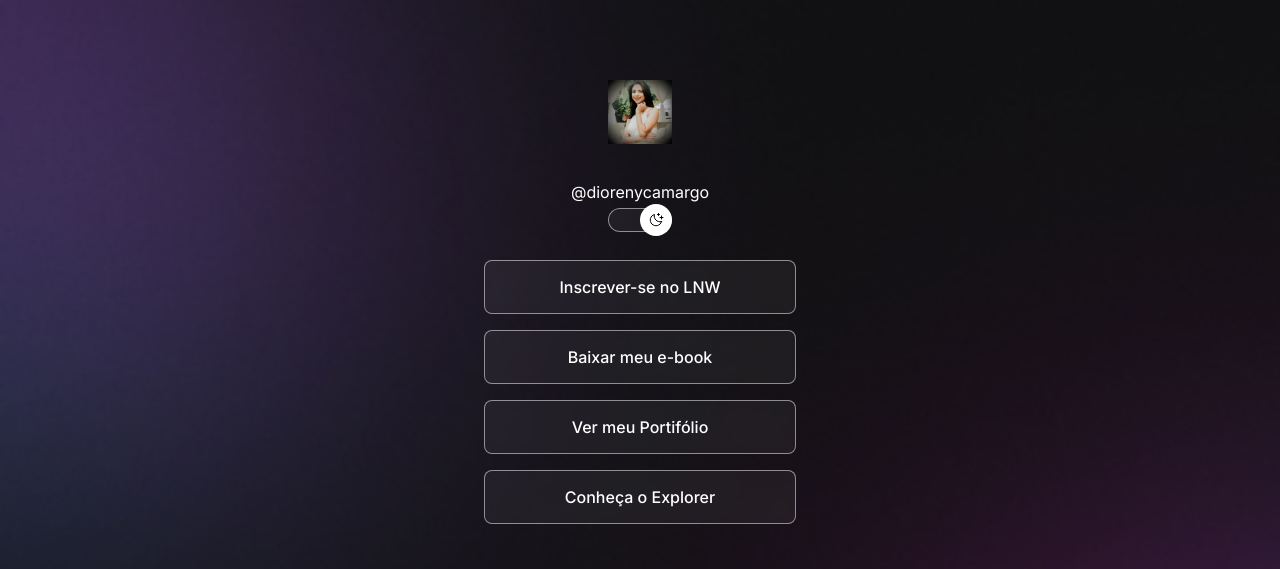
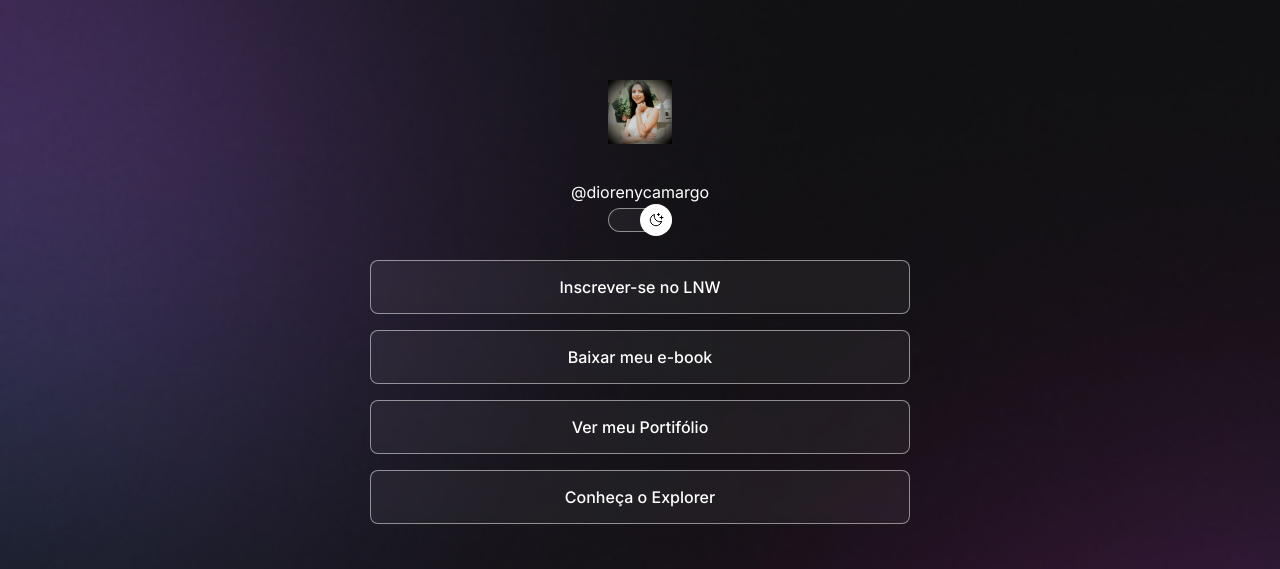
Before and after one commit to diorenycamargo/primeiro-projeto, a plain HTML site: page index.html in a window 1280 px wide. Shown: the top 569 px of the page. Drawn offline with nearby package versions, Linux system fonts and the light colour scheme.

Commit message:
adjust container width

```diff
--- a/script.js
+++ b/script.js
@@ -3,7 +3,6 @@ function toggleMode() {
     html.classList.toggle('light')
 
     //pegar a tag img
-    const img = document.querySelector("#profile img")
 
     //substituir a imagem
     if(html.classList.contains('light')) {
--- a/style.css
+++ b/style.css
@@ -37,7 +37,8 @@ body * {
 }
 
 #container{
-    width: 360px;
+    width: 100%;
+    max-width: 588px;
     margin: 56px auto 0px;
     padding: 0 24px;
 }
```
Also changed, not shown: 2 other files.
